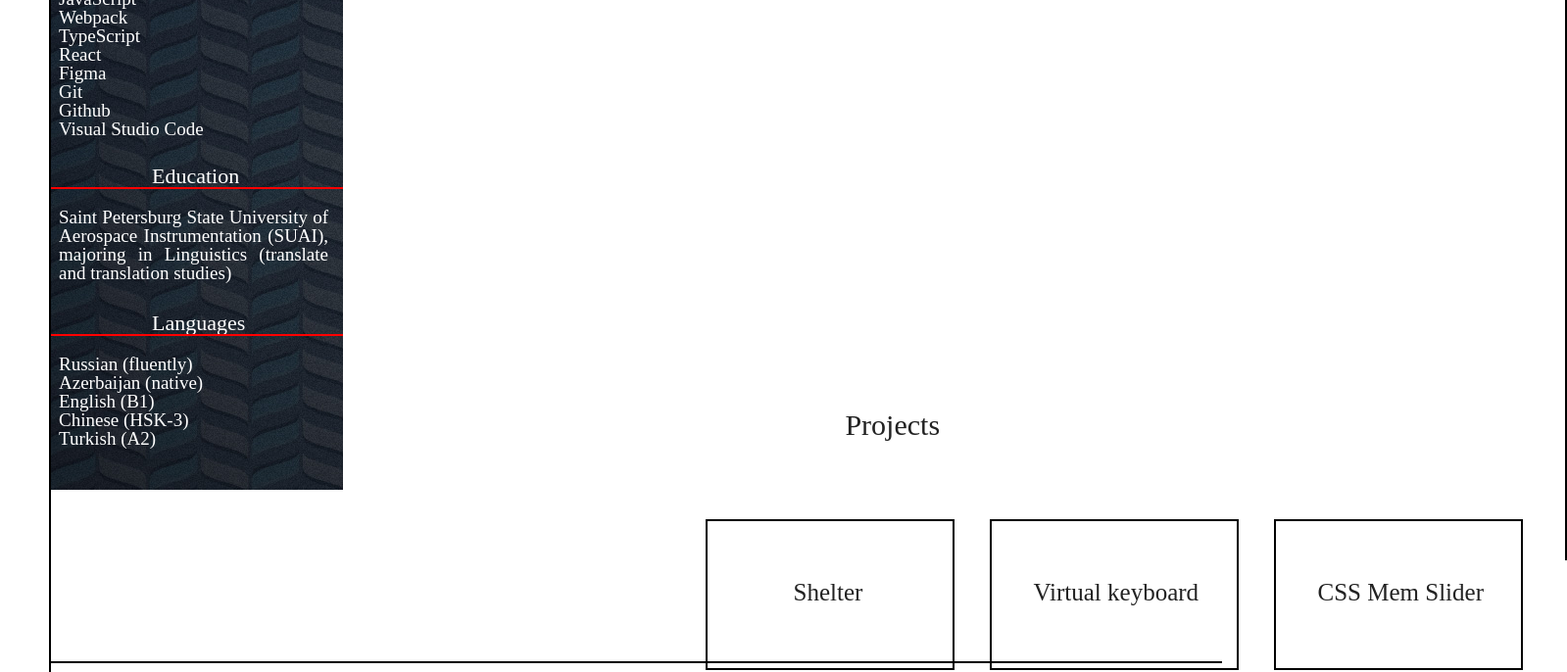
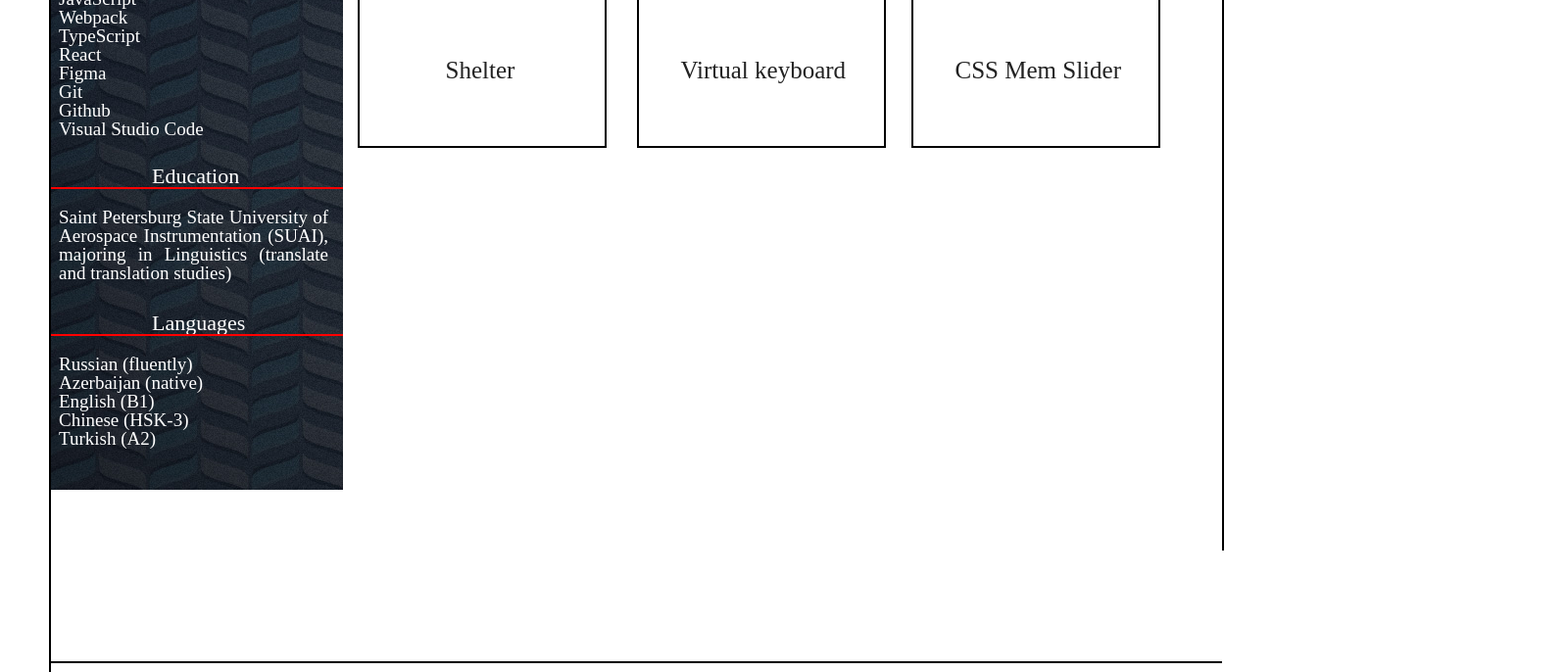
Before and after one commit to Mulwor/rsschool-cv, a plain HTML site: page index.html in a window 1280 px wide. Shown: the part 628-1314 px from the top of the page at 98% size, 1599 px wide, since content can reach past the window. Drawn offline with Linux system fonts and the light colour scheme.

Commit message:
fix: rebuild css file

```diff
--- a/style.css
+++ b/style.css
@@ -218,19 +218,20 @@ i {
 }
 
 
+
 .newTitle3{
     position: absolute;
-	top: 90%;
-	left: 57%;
+	top: 48%;
+	left: 47%;
     font-size: 30px;
 }
 .oneProject {
     position: absolute;
-    top: 100%;
+    top: 52%;
     border: 2px solid black;
     width: 250px;
     height: 150px;
-    left: 370px;
+    left: 15px;
 }
 .nameP {
     position: absolute;
@@ -240,11 +241,11 @@ i {
 }
 .twoProject {
     position: absolute;
-    top: 100%;
+    top: 52%;
     border: 2px solid black;
     width: 250px;
     height: 150px;
-    left: 660px;
+    left: 300px;
 }
 .nameT {
     position: absolute;
@@ -254,11 +255,11 @@ i {
 }
 .threeProject {
     position: absolute;
-    top: 100%;
+    top: 52%;
     border: 2px solid black;
     width: 250px;
     height: 150px;
-    left: 950px;
+    left: 580px;
 }
 .nameC {
     position: absolute;
@@ -268,10 +269,10 @@ i {
 }
 .rightSideLinya {
     position: absolute;
+    top: 0px;
     border: 1px solid black;
     height: 1140px;
-    left: 1247px;
-    right: 1100px;
+    left: 897px;
     display: flex;
 }
 
```
